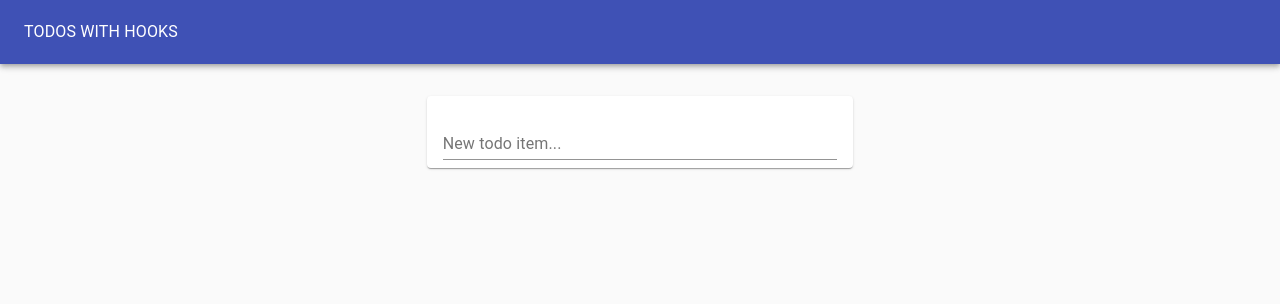
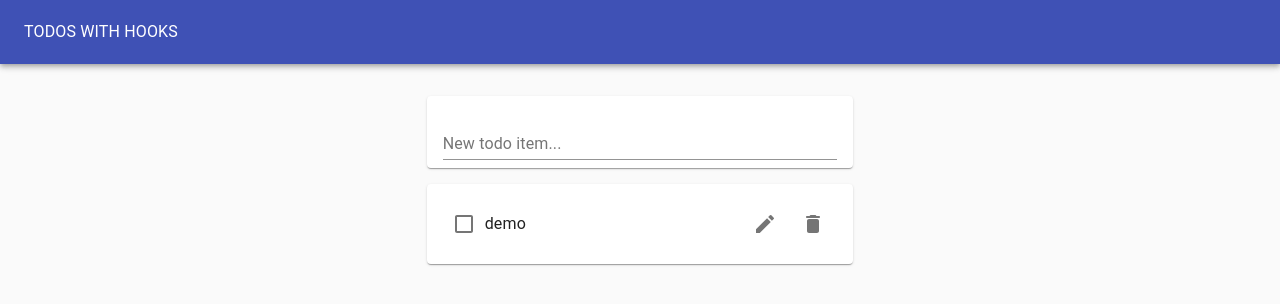
Before and after one commit to hyhong-code/todo-list-hooks, a React (Create React App) app: page / in a window 1280 px wide. Shown: the top 304 px of the page. Built offline with nearby package versions, Linux system fonts and the light colour scheme.

Commit message:
add custom useLocalStorageState hook

```diff
--- a/src/TodoApp.js
+++ b/src/TodoApp.js
@@ -1,7 +1,7 @@
-import React, { useState, useEffect } from "react";
-import { v4 as uuidv4 } from "uuid";
+import React from "react";
 import TodoList from "./TodoList";
 import TodoForm from "./TodoForm";
+import useTodoState from "./hooks/useTodoState";
 import Typography from "@material-ui/core/Typography";
 import Paper from "@material-ui/core/Paper";
 import AppBar from "@material-ui/core/AppBar";
@@ -9,45 +9,14 @@ import Toolbar from "@material-ui/core/Toolbar";
 import Grid from "@material-ui/core/Grid";
 
 function TodoApp(props) {
-  const defaultTodos = JSON.parse(window.localStorage.getItem("todos")) || [];
-
-  const [todos, setTodos] = useState(defaultTodos);
-
-  // sync to data persistance
-  useEffect(() => {
-    // (async () => {})(); // if need async operations
-    window.localStorage.setItem("todos", JSON.stringify(todos));
-  }, [todos]);
-
-  const addNewTodo = (itemName) => {
-    setTodos([...todos, { id: uuidv4(), task: itemName, completed: false }]);
-  };
-
-  const removeTodo = (id) => {
-    setTodos(todos.filter((todo) => todo.id !== id));
-  };
-
-  const updateTodo = (id, newTaskName) => {
-    setTodos(
-      todos.map((todo) => {
-        if (todo.id === id) {
-          return { ...todo, task: newTaskName };
-        }
-        return todo;
-      })
-    );
-  };
-
-  const toggleTodo = (id) => {
-    setTodos(
-      todos.map((todo) => {
-        if (todo.id === id) {
-          return { ...todo, completed: !todo.completed };
-        }
-        return todo;
-      })
-    );
-  };
+  const defaultTodos = [{ id: 1, task: "demo", completed: false }];
+  const {
+    todos,
+    addNewTodo,
+    removeTodo,
+    updateTodo,
+    toggleTodo,
+  } = useTodoState(defaultTodos);
 
   return (
     <Paper
--- a/src/TodoItem.js
+++ b/src/TodoItem.js
@@ -9,21 +9,14 @@ import ListItemSecondaryAction from "@material-ui/core/ListItemSecondaryAction";
 import DeleteRoundedIcon from "@material-ui/icons/DeleteRounded";
 import EditIcon from "@material-ui/icons/Edit";
 
-function TodoItem({
-  taskName,
-  completed,
-  id,
-  removeTodo,
-  toggleTodo,
-  updateTodo,
-}) {
+function TodoItem({ task, completed, id, removeTodo, toggleTodo, updateTodo }) {
   const [isEditing, toggleIsEditing] = useToggleState(false);
   return (
     <ListItem style={{ height: "64px" }}>
       {isEditing ? (
         <EditForm
           updateTodo={updateTodo}
-          prevItemName={taskName}
+          prevItemName={task}
           id={id}
           finishEditing={toggleIsEditing}
         />
@@ -35,7 +28,7 @@ function TodoItem({
             onClick={() => toggleTodo(id)}
           />
           <ListItemText style={{ textDecoration: completed && "line-through" }}>
-            {taskName}
+            {task}
           </ListItemText>
           <ListItemSecondaryAction>
             <IconButton aria-label="Edit" onClick={toggleIsEditing}>
--- a/src/TodoList.js
+++ b/src/TodoList.js
@@ -13,9 +13,7 @@ function TodoList({ todos, removeTodo, toggleTodo, updateTodo }) {
           {todos.map((todo, i) => (
             <div key={todo.id}>
               <TodoItem
-                id={todo.id}
-                taskName={todo.task}
-                completed={todo.completed}
+                {...todo}
                 removeTodo={removeTodo}
                 toggleTodo={toggleTodo}
                 updateTodo={updateTodo}
--- /dev/null
+++ b/src/hooks/useLocalStorageState.js
@@ -0,0 +1,25 @@
+import { useState, useEffect } from "react";
+
+// intercepts useState and automatically sync localStorage
+const useLocalStorageState = (key, defaultVal) => {
+  // make a piece of state, based off of value in localStorage
+  const [state, setState] = useState(() => {
+    let val;
+    try {
+      val = JSON.parse(window.localStorage.getItem(key) || String(defaultVal));
+    } catch (error) {
+      val = defaultVal;
+    }
+    return val;
+  });
+
+  // use useEffect to update localStorage whenever state changes
+  useEffect(() => {
+    // (async () => {})(); // if need async operations
+    window.localStorage.setItem(key, JSON.stringify(state));
+  }, [state, key]);
+
+  return [state, setState];
+};
+
+export default useLocalStorageState;
--- a/src/hooks/useTodoState.js
+++ b/src/hooks/useTodoState.js
@@ -1,8 +1,8 @@
-import { useState } from "react";
+import useLocalStorageState from "./useLocalStorageState";
 import { v4 as uuidv4 } from "uuid";
 
 export default (initialTodos) => {
-  const [todos, setTodos] = useState(initialTodos);
+  const [todos, setTodos] = useLocalStorageState("todos", initialTodos);
 
   const addNewTodo = (itemName) => {
     setTodos([...todos, { id: uuidv4(), task: itemName, completed: false }]);
```
